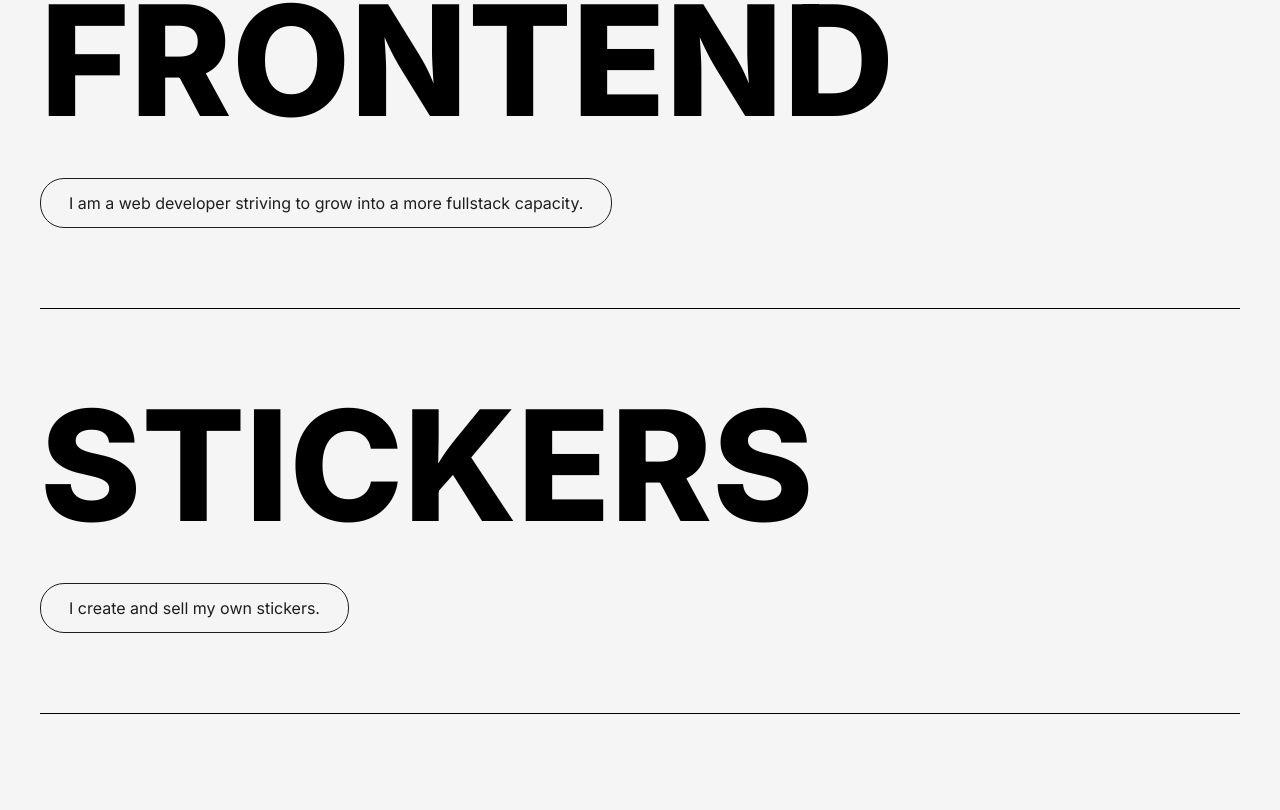
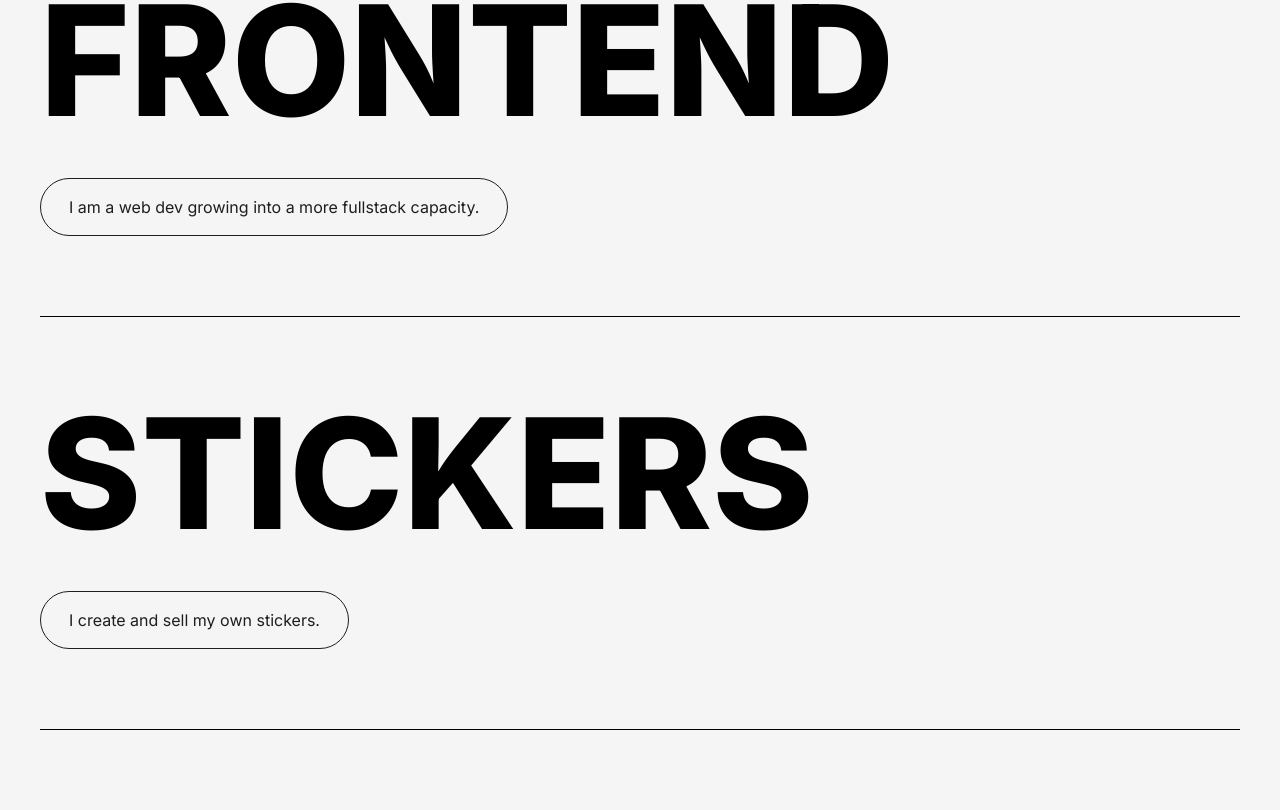
Before and after one commit to iteratetograceness/joonierepo, a Next.js app: page / in a window 1280 px wide. Shown: the part 1185-1995 px from the top of the page. Built offline with nearby package versions, Linux system fonts and the light colour scheme.

Commit message:
button style

```diff
--- a/components/common/styles.ts
+++ b/components/common/styles.ts
@@ -185,7 +185,7 @@ const solidBg = classnames(backgroundColor('bg-black', 'dark:bg-white'))
 const outlineBg = classnames(backgroundColor('bg-white', 'dark:bg-black'))
 export const button = (isSolid: boolean) =>
   classnames(
-    padding('p-3', 'px-7'),
+    padding('p-4', 'px-7'),
     backgroundColor({
       [solidBg]: isSolid,
       [outlineBg]: !isSolid,
@@ -202,5 +202,6 @@ export const button = (isSolid: boolean) =>
       'text-white': isSolid,
       'dark:text-black': isSolid,
     }),
-    borderRadius('rounded-3xl')
+    fontSize('text-sm', 'md:text-base'),
+    borderRadius('rounded-full')
   )
--- a/constants/index.ts
+++ b/constants/index.ts
@@ -9,7 +9,7 @@ export const LINKS = [
 export const ABOUT = [
   {
     title: 'FRONTEND',
-    subtitle: 'I am a web developer striving to grow into a more fullstack capacity.',
+    subtitle: 'I am a web dev growing into a more fullstack capacity.',
   },
   { title: 'STICKERS', subtitle: 'I create and sell my own stickers.' },
   { title: 'YOUTUBE', subtitle: 'I film and edit vlogs and videos on tech careers.' },
```
